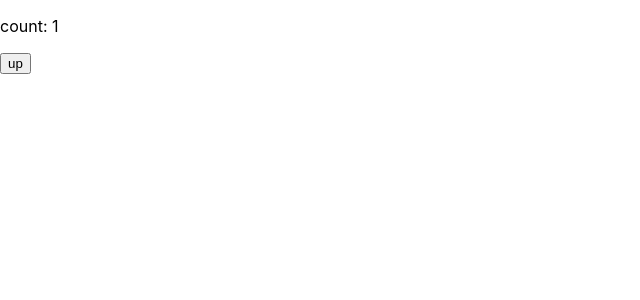
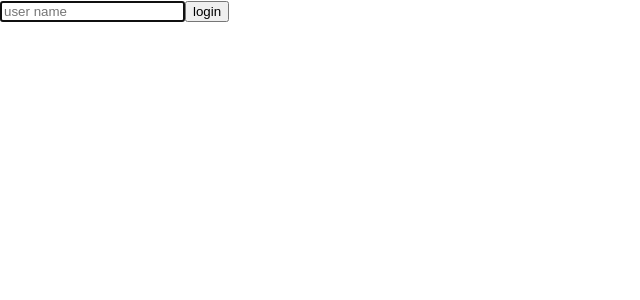
Before and after one commit to hyunwoo86/react_study, a React (Create React App) app in the folder react_study_room/: page / in a window 1280 px wide. Shown: the top 300 px of the page, without its empty margins (0-640 px from the left). Built offline with nearby package versions, Linux system fonts and the light colour scheme; the HTML template or start-up script is replaced by a standard one.

Commit message:
React Hooks에 취한다 - useRef 완벽 정리 1# 변수 관리 | 리액트 훅스 시리즈
userRef에서 DOM 에 focus를 하는 법에 대해 학습을 하였다.

```diff
--- a/react_study_room/src/App.js
+++ b/react_study_room/src/App.js
@@ -2,26 +2,22 @@ import "./App.css";
 import { useState, useRef, useEffect } from "react";
 
 function App() {
-  const [count, setCount] = useState(1);
-  // const [render, setRender] = useState(1);
-  const renderUserCount = useRef(1);
+  const inputRef = useRef();
 
   useEffect(() => {
-    renderUserCount.current += 1;
-    console.log("무한 반복 탈출: " + renderUserCount.current);
-  });
+    console.log("랜더: ");
+    console.log(inputRef);
+    inputRef.current.focus();
+  }, []);
 
-  // useEffect(() => {
-  //   console.log("무한 반복, 랜더링");
-  //   setRender(render + 1);
-  // });
-
+  const login = () => {
+    alert("환영한다" + inputRef.current.value);
+    inputRef.current.focus();
+  };
   return (
     <div className="starcoding">
-      <p>count: {count}</p>
-      <button type="text" onClick={() => setCount(count + 1)}>
-        up
-      </button>
+      <input ref={inputRef} type="text" placeholder="user name"></input>
+      <button onClick={login}>login</button>
     </div>
   );
 }
```
